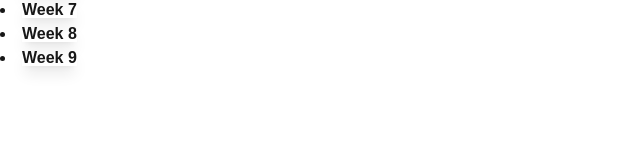
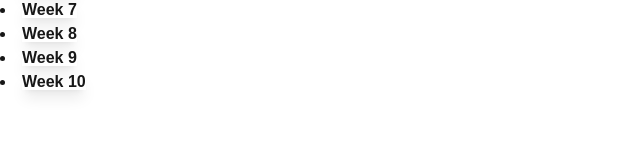
Before and after one commit to SurendraGhimire/cprg306-assignments, a Next.js app: page / in a window 1280 px wide. Shown: the part 146-300 px from the top of the page, without its empty margins (0-640 px from the left). Built offline with nearby package versions, Linux system fonts and the light colour scheme.

Commit message:
Update page.js

```diff
--- a/app/page.js
+++ b/app/page.js
@@ -45,6 +45,11 @@ export default function page() {
     Week 9
   </Link>
 </li>
+<li>
+  <Link href="./week-10" className="font-bold text-brown-600 hover:text-blue-400 shadow-lg">
+    Week 10
+  </Link>
+</li>
       </main>
   );
 }
```
